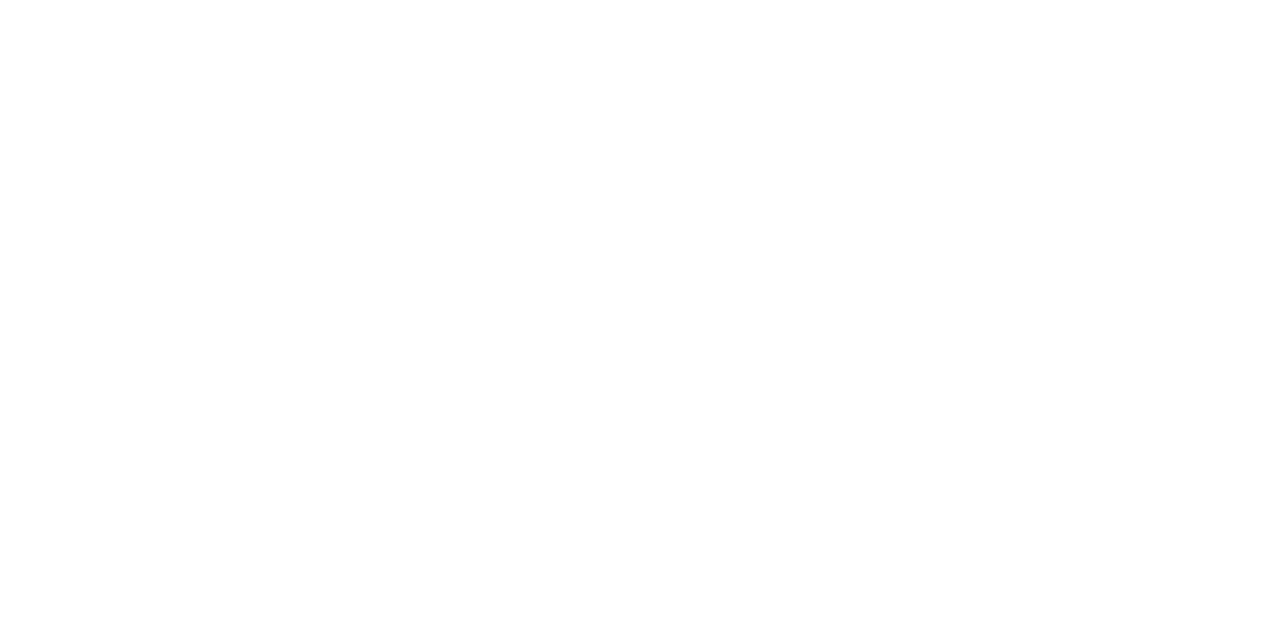
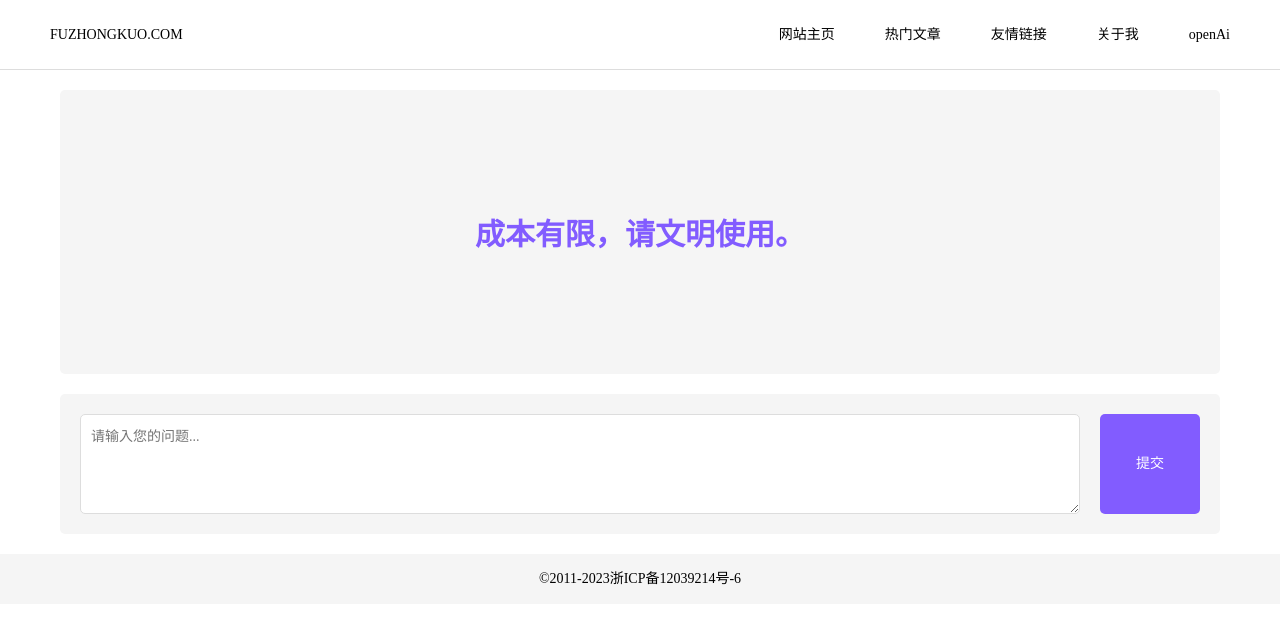
Before and after one commit to e-pan/blogs, a Nuxt app: page /openai/chat in a window 1280 px wide. Before the commit this address had no page. Shown: the top 624 px of the page. Built offline with nearby package versions, Linux system fonts and the light colour scheme.

Commit message:
addtion: openai

```diff
--- a/apis/index.js
+++ b/apis/index.js
@@ -1,24 +1,13 @@
-// import {
-//   host
-// } from "./../config";
 import axios from 'axios'
-// import fetch from 'isomorphic-unfetch'
-// var host = 'http://localhost:4001'
-// var host = 'http://47.98.146.104:4001'
-// var host = 'https://nodeuat.sgsonline.com.cn'
-// var host = 'https://nodedev.sgsonline.com.cn'
-const host = process.env.NODE_ENV !== 'development' ? 'http://api.fuzhongkuo.com' : 'http://127.0.0.1:4001'
+
+var host = 'https://api.fuzhongkuo.com'
+// const host = process.env.NODE_ENV !== 'development' ? 'http://api.fuzhongkuo.com' : 'http://127.0.0.1:4001'
 console.log('host', host)
 
 const axiosAjax = (url, params, option) => {
-  // console.log('host', host + url)
-  // console.log('url', url)
-  // console.log('params', params)
-  // console.log('option', JSON.stringify(option))
   return axios({
       method: option && option.method || 'post',
       url: host + url,
-      // url,
       data: params,
       headers: option && option.headers || {
         "Content-Type": "application/json"
@@ -36,28 +25,6 @@
     })
 }
 
-// const fetchAjax = (url, params, option) => {
-//   const defaultOption = {
-
-//   }
-//   return fetch(url, {
-//       method: option && option.method || "POST",
-//       // body: JSON.stringify(params),
-//       headers: option && option.headers || {
-//         "Content-Type": "application/json"
-//       },
-//       credentials: "same-origin" || option && option.credentials
-//     }).then(response => response.json())
-//     .then(data => {
-//       return data
-//     })
-//     .catch(err => {
-//       console.log('系统错误', err)
-//       return err;
-//     })
-// }
-
 export {
   axiosAjax,
-  // fetchAjax
 }
--- a/components/Footer.vue
+++ b/components/Footer.vue
@@ -1,6 +1,6 @@
 <template>
   <footer>
-    <span>&copy;2011-2018</span>
+    <span>&copy;2011-2023</span>
     <span><a href="https://beian.miit.gov.cn/" target="_blank">浙ICP备12039214号-6</a></span>
   </footer>
 </template>
--- a/components/Nav.vue
+++ b/components/Nav.vue
@@ -33,6 +33,11 @@
           text: '关于我',
           id: 'about',
           router: '/about'
+        },
+        {
+          text: 'openAi',
+          id: 'openai',
+          router: '/openai/chat'
         }
         // {
         //   text: '后台管理',
--- /dev/null
+++ b/pages/openai/chat.vue
@@ -0,0 +1,181 @@
+<template>
+  <section id="openai-chat">
+    <Nav></Nav>
+    <div class="openai-chat wrap">
+      <div class="message-list">
+        <ul v-if="messageList.length">
+          <li
+            v-for="(msg, index) of messageList"
+            :key="index"
+            :class="{ isSobot: msg.type === 2 }"
+          >
+            <span>{{ msg.type === 2 ? "sobot" : "你" }}</span>
+            <p v-html="msg.msg"></p>
+          </li>
+        </ul>
+        <div class="message-list-empty" v-else>成本有限，请文明使用。</div>
+      </div>
+      <div class="message-send">
+        <textarea v-model="content" placeholder="请输入您的问题..."></textarea>
+        <button
+          @click="handleSubmit"
+          :disabled="disabled || !content"
+          :class="{ disabled: disabled || !content }"
+        >
+          提交
+        </button>
+      </div>
+    </div>
+    <Footer></Footer>
+  </section>
+</template>
+
+<script>
+import Nav from "~/components/Nav";
+import Footer from "~/components/Footer";
+import { axiosAjax } from "~/apis";
+import { TDK } from "~/assets/js/e-pan";
+
+export default {
+  data() {
+    return {
+      content: "",
+      messageList: [],
+      disabled: false,
+    };
+  },
+  head() {
+    return {
+      title: "关于我 | 你幸福？嗯，我姓“付”",
+      meta: [
+        // 为了避免子组件中的meta标签不能正确覆盖父组件中相同的标签而产生重复的现象，建议利用 hid 键为meta标签配一个唯一的标识编号。请阅读关于 vue-meta 的更多信息。
+        {
+          // hid: 'hid  hide ',
+          // name: 'name name',
+          // conntent: 'content content',
+          description: TDK.description,
+        },
+        {
+          keywords: TDK.keywords,
+        },
+      ],
+    };
+  },
+  components: {
+    Nav,
+    Footer,
+  },
+  methods: {
+    handleSubmit() {
+      this.messageList.push({
+        type: 1,
+        msg: this.content,
+      });
+      this.disabled = true;
+        axiosAjax("/openai/chat", { content: this.content }).then((res) => {
+          if (res.code === 200) {
+            this.messageList.push({
+              type: 2,
+              msg: res.data
+            });
+            this.saveCatch(this.messageList)
+            this.clearCatch()
+          } else {
+              this.clearCatch()
+          }
+        });
+    },
+    clearCatch() {
+      this.disabled = false;
+      this.content = "";
+    },
+    saveCatch(msg) {
+        window.sessionStorage.setItem("chatHistory", JSON.stringify(msg))
+    }
+  },
+  created: function () {},
+  mounted: function () {
+    this.messageList = window.sessionStorage.getItem('chatHistory') ? JSON.parse(window.sessionStorage.getItem('chatHistory')) : []
+  },
+  filter: function () {},
+};
+</script>
+
+<style lang="less" scoped>
+@import url("./../../assets/less/mixin.less");
+.message-list {
+  margin: 20px;
+  background: #f5f5f5;
+  padding: 20px;
+  border-radius: 5px;
+
+  li {
+    display: flex;
+    margin-bottom: 20px;
+    align-items: center;
+    background: #fff;
+    padding: 20px;
+    border: 5px;
+
+    span {
+      background: @main-color;
+      color: #fff;
+      width: 50px;
+      height: 50px;
+      line-height: 50px;
+      text-align: center;
+      border-radius: 50%;
+    }
+    p {
+      margin: 0 10px;
+      flex: 1;
+    }
+
+    &.isSobot {
+      flex-direction: row-reverse;
+    }
+  }
+}
+.message-list-empty {
+    font-size: 30px;
+    font-weight: bold;
+    color: @main-color;
+    display: flex;
+    justify-content: center;
+    align-content: center;
+    padding: 100px 0;
+}
+.message-send {
+  margin: 20px;
+  background: #f5f5f5;
+  padding: 20px;
+  border-radius: 5px;
+  display: flex;
+  align-items: center;
+  justify-content: space-between;
+
+  textarea {
+    height: 100px;
+    flex: 1;
+    padding: 10px;
+    border: 1px solid #ddd;
+    border-radius: 5px;
+  }
+  button {
+    background: @main-color;
+    color: #fff;
+    border: 0;
+    height: 100px;
+    line-height: 100px;
+    width: 100px;
+    text-align: center;
+    border-radius: 5px;
+    margin-left: 20px;
+    cursor: pointer;
+
+    &.disabled {
+        cursor: not-allowed;
+    }
+  }
+}
+</style>
```
Also changed, not shown: 1 other file (tests, documents, lock files or other folders).
